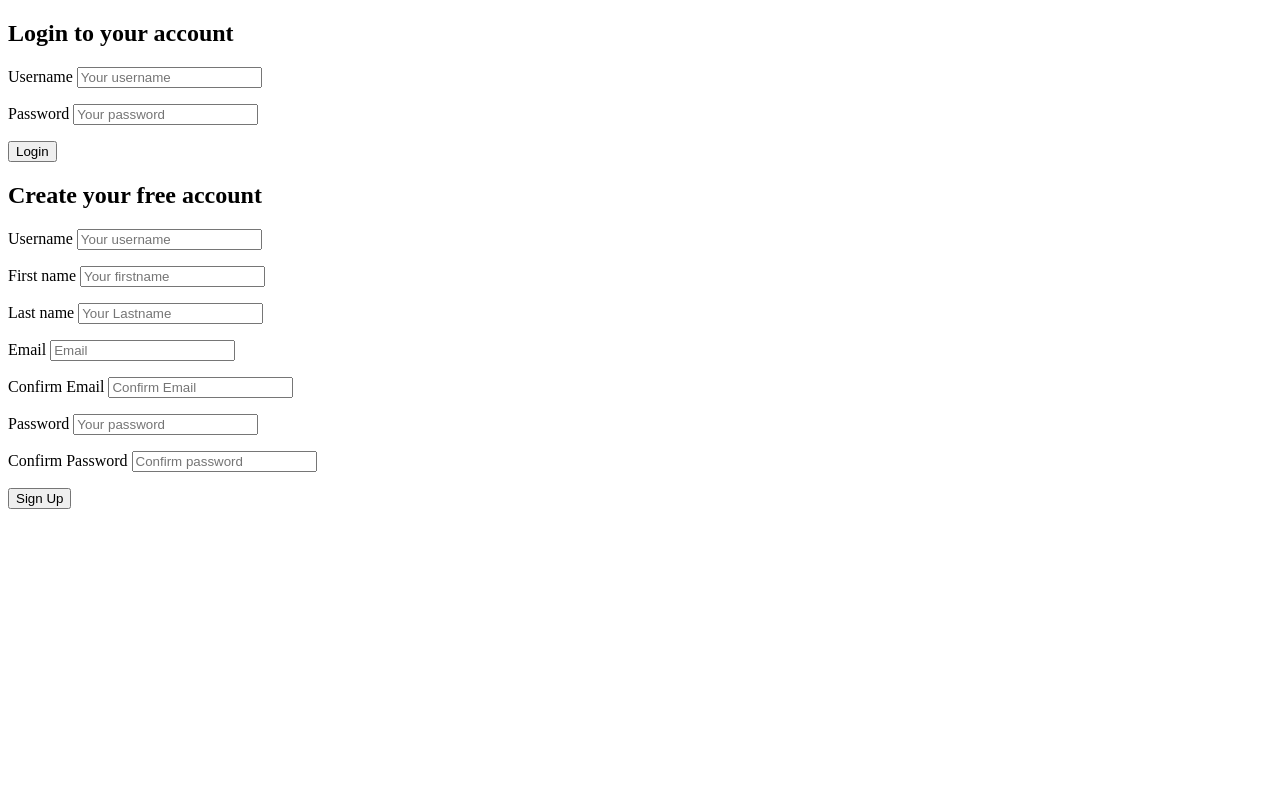
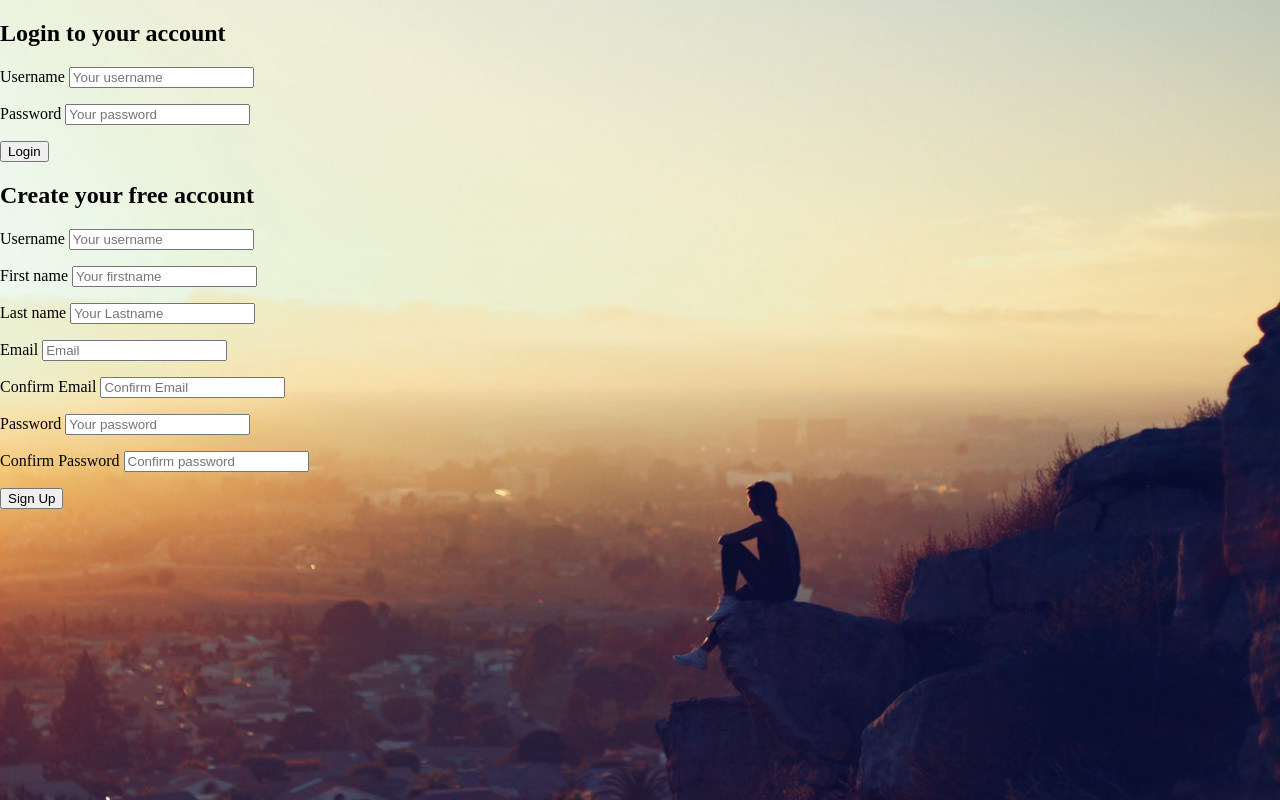
Before and after one commit to pcrubianoa/phpSpotifyClone, a PHP site: page /register.php in a window 1280 px wide. Run offline with PHP 8.4, Linux system fonts and the light colour scheme.

Commit message:
background image

```diff
--- /dev/null
+++ b/assets/css/register.css
@@ -0,0 +1,16 @@
+html,
+body {
+	padding: 0;
+	margin: 0;
+	height: 100%;
+}
+
+#background {
+	background-color: #000;
+    background-image: url(../images/background.jfif);
+    background-position: center;
+    background-size: cover;
+    display: table;
+    height: 100%;
+    width: 100%;
+}
--- a/register.php
+++ b/register.php
@@ -21,9 +21,11 @@
     <meta charset="UTF-8">
     <meta name="viewport" content="width=device-width, initial-scale=1.0">
     <meta http-equiv="X-UA-Compatible" content="ie=edge">
+    <link rel="stylesheet" href="assets/css/register.css">
     <title>Welcome to Spotify Clone</title>
 </head>
 <body>
+    <div id="background">
         <div id="inputContainer">
             <form id ="loginForm" action="register.php" method="POST">
                 <h2>Login to your account</h2>
@@ -82,5 +84,6 @@
                 <button type="submit" name="registerButton">Sign Up</button>
             </form>
         </div>
+    </div>
 </body>
 </html>
```
Also changed, not shown: assets/images/background.jfif (added). Lines whose indentation alone changed are shown as unchanged.
